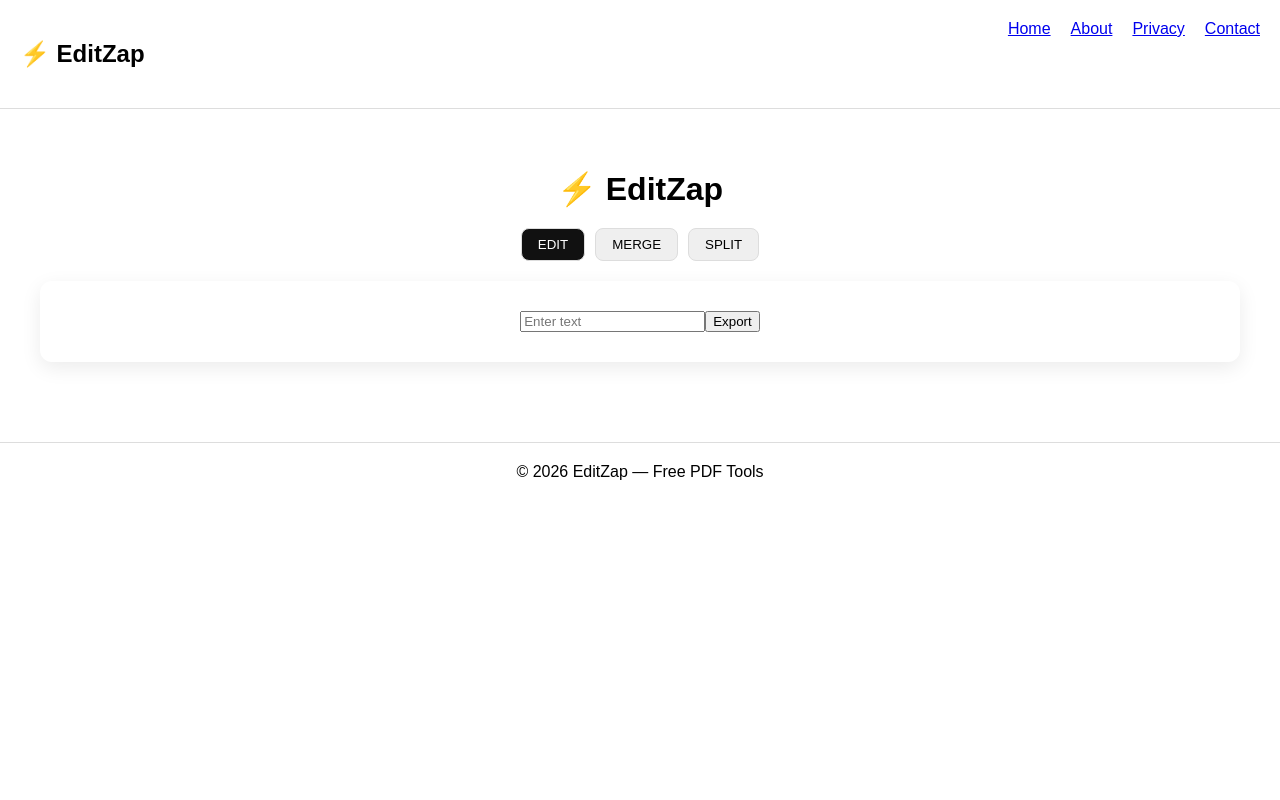
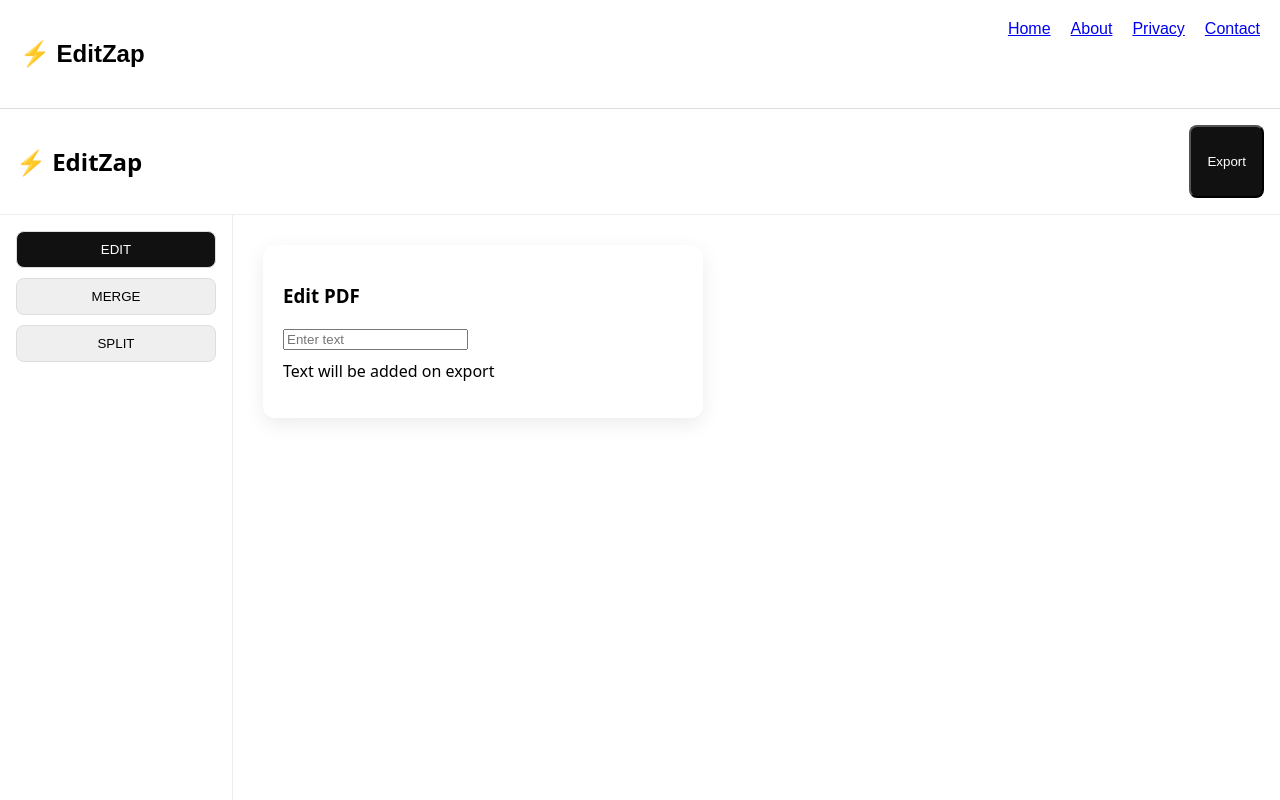
Before and after one commit to editzap/editzap, a Next.js app: page /editor in a window 1280 px wide. Shown: the top 800 px of the page. Built offline with nearby package versions, Linux system fonts and the light colour scheme.

Commit message:
final working version

```diff
--- a/app/editor/page.tsx
+++ b/app/editor/page.tsx
@@ -16,6 +16,7 @@ export default function Editor() {
     return ab;
   };
 
+  // Load from homepage
   useEffect(() => {
     const stored = sessionStorage.getItem("pdfFile");
     const tool = sessionStorage.getItem("tool") as Tab | null;
@@ -90,36 +91,46 @@ export default function Editor() {
   };
 
   return (
-    <div style={container}>
-      <h1 style={title}>⚡ EditZap</h1>
+    <div style={wrapper}>
+      {/* TOP BAR */}
+      <div style={topbar}>
+        <h2>⚡ EditZap</h2>
+        <button onClick={exportPDF} style={primaryBtn}>
+          Export
+        </button>
+      </div>
 
-      {/* Tabs */}
-      <div style={tabs}>
+      <div style={layout}>
+        {/* SIDEBAR */}
+        <div style={sidebar}>
           {(["edit", "merge", "split"] as Tab[]).map((t) => (
             <button
               key={t}
               onClick={() => setTab(t)}
-            style={tab === t ? activeTab : tabBtn}
+              style={tab === t ? activeTab : sideBtn}
             >
               {t.toUpperCase()}
             </button>
           ))}
         </div>
 
-      {/* Content */}
+        {/* MAIN AREA */}
+        <div style={main}>
+          {tab === "edit" && (
             <div style={card}>
-        {tab === "edit" && (
-          <>
+              <h3>Edit PDF</h3>
               <input
                 value={text}
                 onChange={(e) => setText(e.target.value)}
                 placeholder="Enter text"
               />
-            <button onClick={exportPDF}>Export</button>
-          </>
+              <p style={{ marginTop: 10 }}>Text will be added on export</p>
+            </div>
           )}
 
           {tab === "merge" && (
+            <div style={card}>
+              <h3>Merge PDFs</h3>
               <input
                 type="file"
                 multiple
@@ -128,48 +139,77 @@ export default function Editor() {
                   mergePDFs(Array.from(e.target.files || []))
                 }
               />
+            </div>
           )}
 
           {tab === "split" && (
-          <button onClick={splitPDF}>Split PDF</button>
+            <div style={card}>
+              <h3>Split PDF</h3>
+              <button onClick={splitPDF}>Split into pages</button>
+            </div>
           )}
+        </div>
       </div>
     </div>
   );
 }
 
 /* STYLES */
-const container: React.CSSProperties = {
-  padding: 40,
-  textAlign: "center",
+
+const wrapper: React.CSSProperties = {
+  fontFamily: "system-ui",
 };
 
-const title: React.CSSProperties = {
-  marginBottom: 20,
+const topbar: React.CSSProperties = {
+  display: "flex",
+  justifyContent: "space-between",
+  padding: 16,
+  borderBottom: "1px solid #eee",
 };
 
-const tabs: React.CSSProperties = {
+const layout: React.CSSProperties = {
   display: "flex",
-  justifyContent: "center",
-  gap: 10,
-  marginBottom: 20,
+  height: "calc(100vh - 60px)",
 };
 
-const tabBtn: React.CSSProperties = {
-  padding: "8px 16px",
+const sidebar: React.CSSProperties = {
+  width: 200,
+  borderRight: "1px solid #eee",
+  padding: 16,
+  display: "flex",
+  flexDirection: "column",
+  gap: 10,
+};
+
+const sideBtn: React.CSSProperties = {
+  padding: 10,
   borderRadius: 8,
   border: "1px solid #ddd",
   cursor: "pointer",
 };
 
 const activeTab: React.CSSProperties = {
-  ...tabBtn,
+  ...sideBtn,
   background: "#111",
   color: "#fff",
 };
 
+const main: React.CSSProperties = {
+  flex: 1,
+  padding: 30,
+};
+
 const card: React.CSSProperties = {
-  padding: 30,
+  padding: 20,
   borderRadius: 12,
   boxShadow: "0 6px 20px rgba(0,0,0,0.08)",
+  maxWidth: 400,
 };
+
+const primaryBtn: React.CSSProperties = {
+  padding: "8px 16px",
+  background: "#111",
+  color: "#fff",
+  borderRadius: 8,
+  cursor: "pointer",
+};
```
Lines whose indentation alone changed are shown as unchanged.
